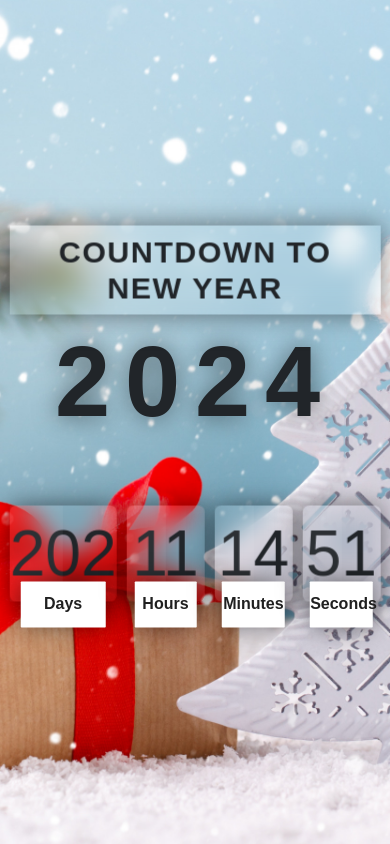
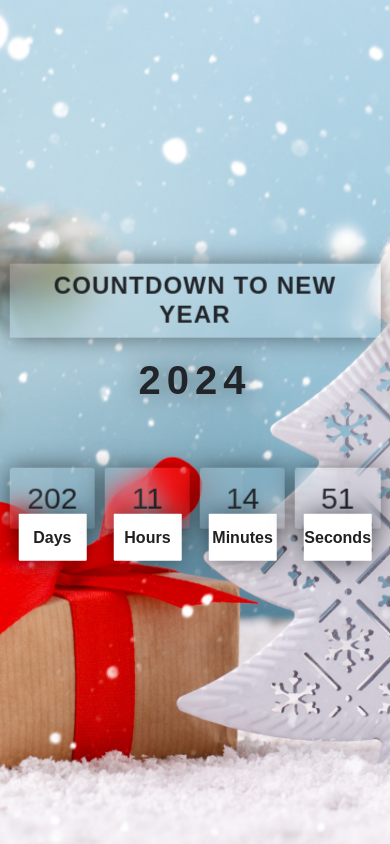
Before and after one commit to Muxlisaxon/dom3.1-day, a plain HTML site: page index.html in a window 390 px wide. Drawn offline with nearby package versions, Linux system fonts and the light colour scheme.

Commit message:
new year counter

```diff
--- a/index.css
+++ b/index.css
@@ -106,20 +106,32 @@ span.text {
     font-weight: 600;
     border-radius: 0.05em;
     box-shadow: var(--color-shadow);
-    /* padding: 8px 30px ; */
-    /* display: inline-block; */
-
 }
 
 
 
-@media (max-with:575px) {
-    body {
-        width: 90%;
+@media (max-width:575px) {
+    .heading h3{
+        font-size: 24px;
     }
-
-    .heading h3 {
-        font-size: 0.1em;
+    .heading h1{
+        margin-top: 10px;
+        font-size: 40px;
     }
-
+    span.num{
+        font-size: 30px;
+        margin-bottom: 5px;
+    }
+    span.text{
+        font-size: 16px;
+    }
+    .box div{
+        margin-top: 100px;
+    }
+    .num{
+        font-size: 16px;
+    }
+    .text{
+        font-size: 16px;
+    }
 }
```
Also changed, not shown: index.html (+0 -6 lines).
